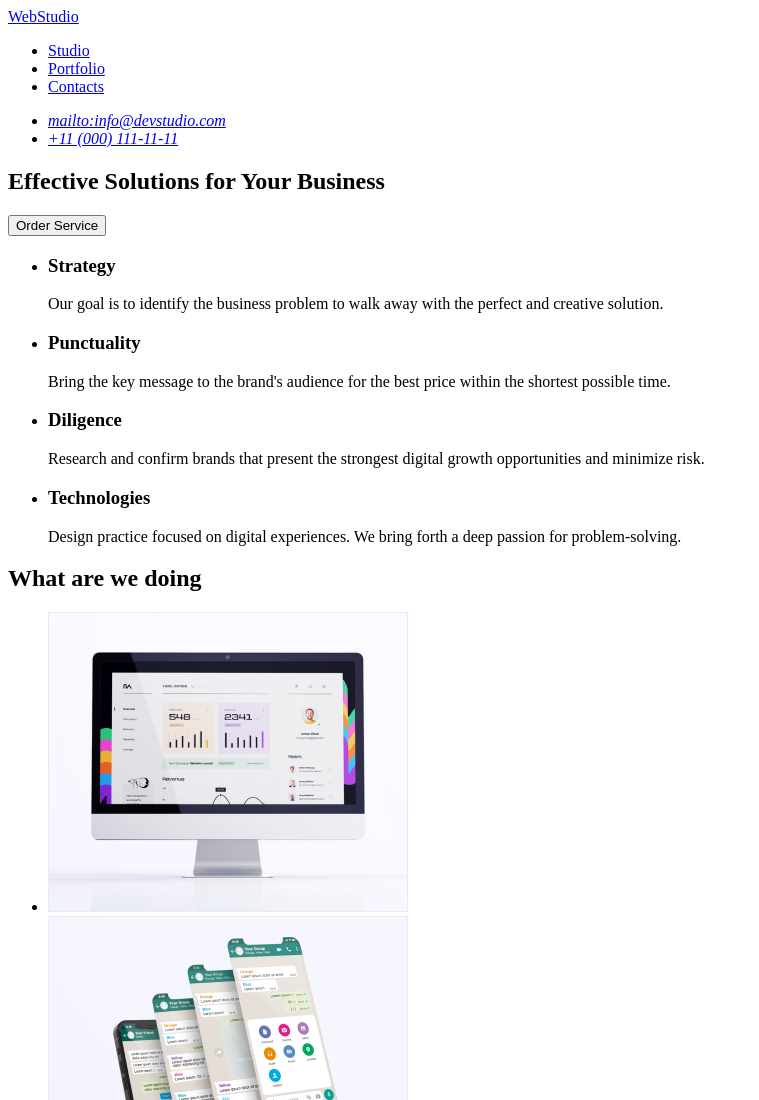
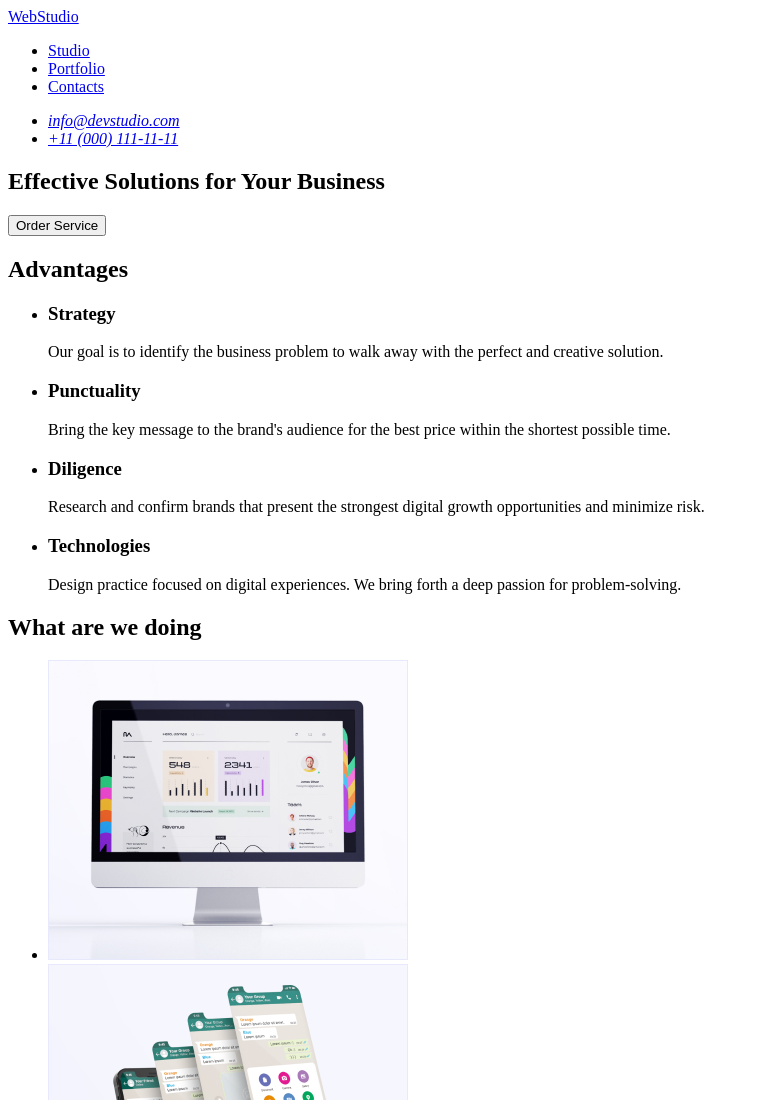
Before and after one commit to Koshka45/goit-markup-hw-01, a plain HTML site: page index.html in a window 1280 px wide. Shown: the top 1100 px of the page, without its empty margins (0-759 px from the left). Drawn offline with Linux system fonts and the light colour scheme.

Commit message:
update index.html

```diff
--- a/index.html
+++ b/index.html
@@ -19,7 +19,7 @@
             <address>
                 <ul>
                     <li>
-                        <a href="mailto:info@devstudio.com">mailto:info@devstudio.com</a>
+                        <a href="mailto:info@devstudio.com">info@devstudio.com</a>
                     </li>
                     <li>
                         <a href="tel:+110001111111">+11 (000) 111-11-11</a>
@@ -37,6 +37,7 @@
         </section>
         <!-- Section1 -->
         <section>
+            <h2>Advantages</h2>
             <ul>
                 <li>
                     <h3>Strategy</h3>
```
